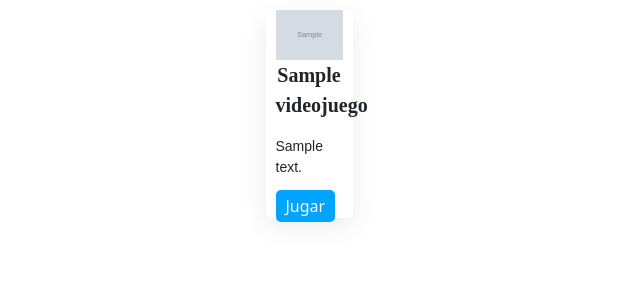
After one commit to DavidIESBernat/Proyecto-Videojuegos_educativos, a PHP site: the page made by vista/biblioteca.php in a window 1280 px wide. The commit adds this page. Shown: the top 300 px of the page, without its empty margins (331-971 px from the left). Run offline with PHP 8.4, Linux system fonts and the light colour scheme; the template is opened without the code that fills it: most values are stand-ins (such as "Sample title", 1, 10 or a date in 2020); grey boxes marked "Sample" are stand-in pictures.

Commit message:
Problema url solucionado y biblioteca avanzada

```diff
--- /dev/null
+++ b/assets/css/biblioteca.css
@@ -0,0 +1,32 @@
+.container-fluid {
+    margin: 10px 0;
+}
+/* Juegos */
+.tarjeta-juego {
+    box-shadow: rgba(149, 157, 165, 0.2) 0px 8px 24px;
+    padding: 0 10px;
+    border-radius: 5px;
+}
+.imagen-videojuego {
+    width: 100%;
+}
+.nombre-videojuego {
+    font-size: 20px;
+    font-family: 'Barlow';
+    font-weight: 900;
+    text-align: center;
+}
+.descripcion-videojuego {
+    font-size: 14px;
+    font-family: 'Goodhome', sans-serif;
+}
+.btn-videojuego {
+    text-decoration: none;
+    background-color: #00A3FF;
+    color: white;
+    padding: 5px 10px;
+    border-radius: 5px;
+}
+.btn-videojuego:hover {
+    background-color: #4DBFFF;
+}
--- a/config/parameters.php
+++ b/config/parameters.php
@@ -1,4 +1,4 @@
 <?php
-define("url","http://aprendejugando.com"); // Introducir la url del sitio web
+define("url","http://localhost/Proyecto-Videojuegos_educativos/"); // Introducir la url del sitio web
 define("action_default", "index"); // Nombre de la accion por defecto que buscara en el controlador cuando no se pase por url
 ?>
--- a/index.php
+++ b/index.php
@@ -1,7 +1,10 @@
 <?php
 include_once 'config/parameters.php';
+include_once 'config/dataBase.php';
 // Incluir controladores
 include_once 'controlador/principalControlador.php';
+include_once 'controlador/bibliotecaControlador.php';
+include_once 'modelo/VideojuegoDAO.php';
 
 if(!isset($_GET['controlador'])) {
     // Si la url no contiene un controlador se redirigira automaticamente al controlador principal
--- /dev/null
+++ b/vista/biblioteca.php
@@ -0,0 +1,36 @@
+<!DOCTYPE html>
+<html lang="en">
+<head>
+    <meta charset="UTF-8">
+    <meta name="viewport" content="width=device-width, initial-scale=1.0">
+    <link href="https://cdn.jsdelivr.net/npm/bootstrap@5.3.2/dist/css/bootstrap.min.css" rel="stylesheet" integrity="sha384-T3c6CoIi6uLrA9TneNEoa7RxnatzjcDSCmG1MXxSR1GAsXEV/Dwwykc2MPK8M2HN" crossorigin="anonymous">
+    <link rel="stylesheet" href="assets/css/biblioteca.css">
+    <title>Biblioteca</title>
+</head>
+<body>
+    <div class="container-fluid">
+        <div class="d-flex justify-content-center">
+            <div class="row justify-content-center">
+                <?php
+                    foreach ($videojuegos as $videojuego) {
+                ?>
+
+                <div class="col-3 col-sm-3 col-md-3 col-lg-3">
+                    <div class="tarjeta-juego">
+                        <img class="imagen-videojuego" src="<?= $videojuego->getImg() ?>">
+                        <p class="nombre-videojuego"><?= $videojuego->getNombre() ?></p>
+                        <p class="descripcion-videojuego"><?= $videojuego->getDescripcion() ?></p>
+                        <a class="btn-videojuego" href="#">Jugar</a>
+                    </div>
+                </div>
+
+                <?php
+                    }
+                ?>
+            </div>
+        </div>
+    </div>
+
+    <script src="https://cdn.jsdelivr.net/npm/bootstrap@5.3.2/dist/js/bootstrap.bundle.min.js" integrity="sha384-C6RzsynM9kWDrMNeT87bh95OGNyZPhcTNXj1NW7RuBCsyN/o0jlpcV8Qyq46cDfL" crossorigin="anonymous"></script>
+</body>
+</html>
--- a/vista/header.php
+++ b/vista/header.php
@@ -27,7 +27,7 @@
             <div class="collapse navbar-collapse nav-final" id="navbarNavAltMarkup">
                 <div class="navbar-nav marginNav">
                     <a class="nav-link botonHeader" aria-current="page" href="#">Inicio</a>
-                    <a class="nav-link botonHeader" href="#">Juegos</a>
+                    <a class="nav-link botonHeader" href="?controlador=biblioteca">Juegos</a>
                     <a class="nav-link botonHeader ultimoBoton" href="#">Login</a>
                 </div>
             </div>
```
Also changed, not shown: controlador/bibliotecaControlador.php (added, +13 -0 lines), modelo/Videojuego.php (added, +88 -0 lines), modelo/VideojuegoDAO.php (added, +18 -0 lines).
